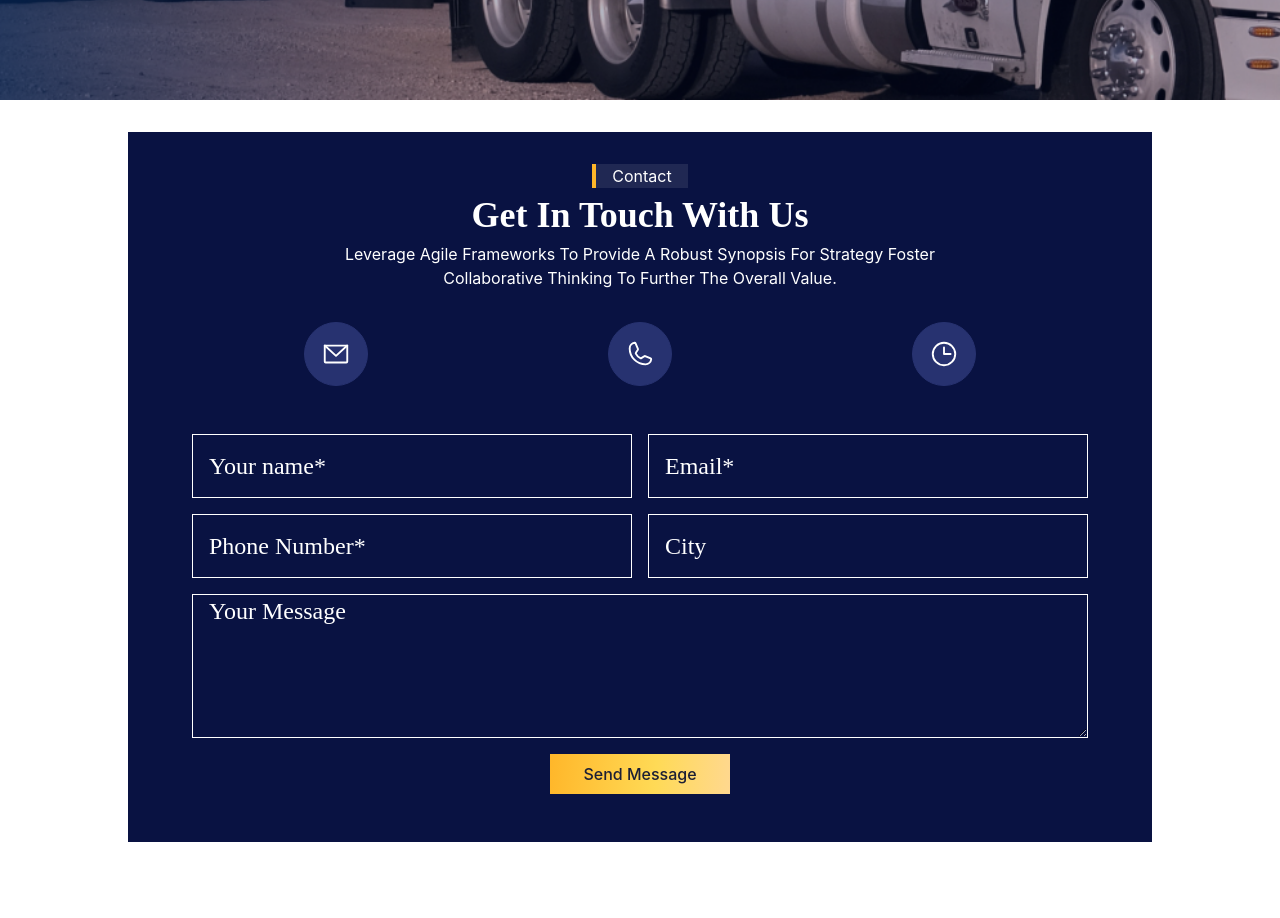
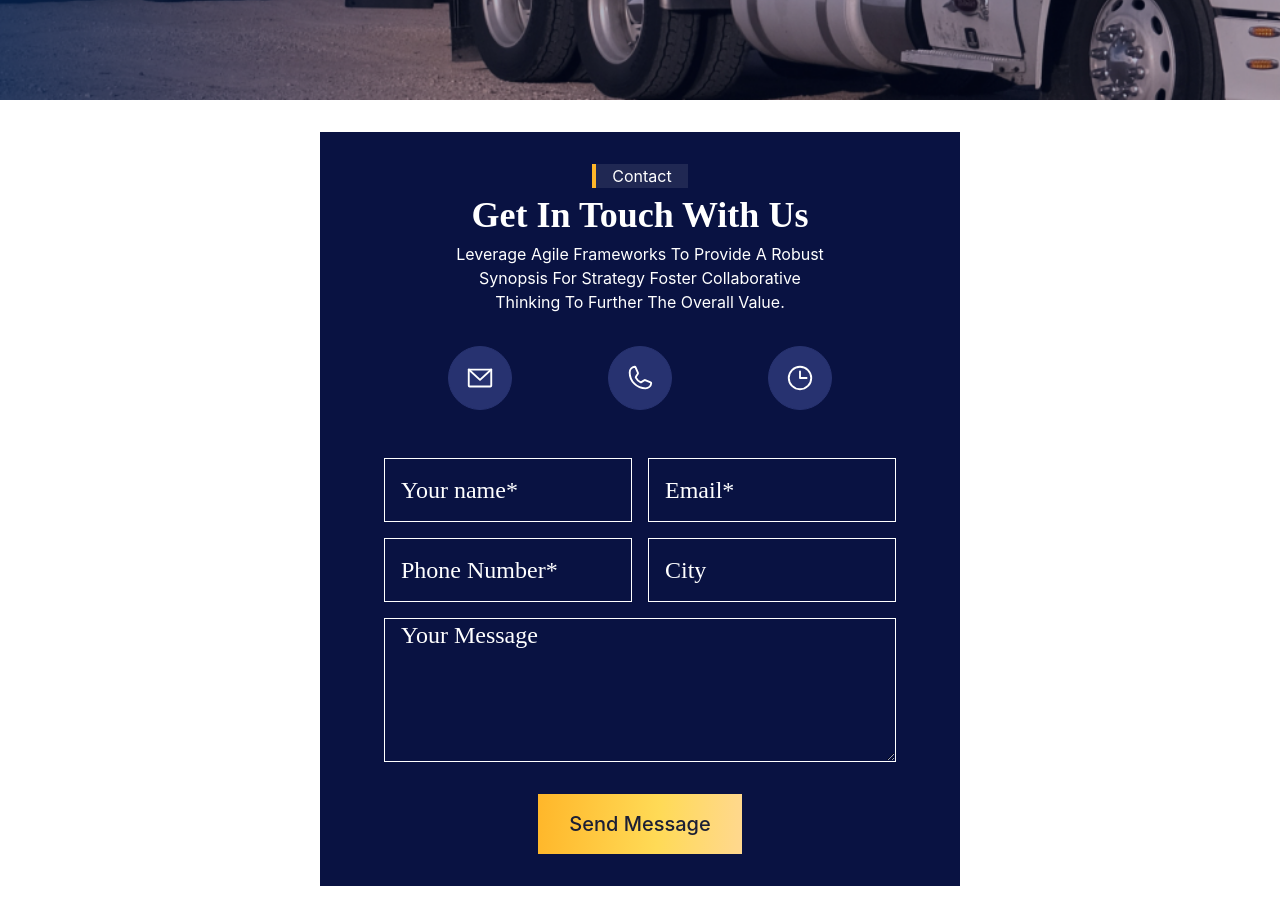
Before and after one commit to smartcollins/logistics, a React (Create React App) app: page /contact in a window 1280 px wide. Shown: the part 540-1458 px from the top of the page. Before the commit the page ends 1414 px from the top, so only its background shows below. Built offline with nearby package versions, Linux system fonts and the light colour scheme.

Commit message:
adjusted sizes

```diff
--- a/src/pages/Contact.jsx
+++ b/src/pages/Contact.jsx
@@ -8,7 +8,7 @@ const Contact = ()=>{
     return(
         <div className=' capitalize text-white'>
             <div>{banner.slice(9, 10).map((item, idx) => <Banner key={idx} {...item} />)}</div>
-            <div style={{background: color.blueBg}} className=' w-4/5 mx-auto my-8 py-8 px-16'>
+            <div style={{background: color.blueBg}} className=' w-2/4 mx-auto my-8 py-8 px-16'>
                 <div className='mx-auto w-fit text-center'>
                     <p style={{ borderLeft: `4px solid ${color.grdt}` }} className=' bg-[#e8e8e8]/10 w-fit px-4 mx-auto'>contact</p>
                     <p className='font-[Rubik] font-bold text-4xl/normal'>get in touch with us</p>
@@ -30,7 +30,7 @@ const Contact = ()=>{
                     {/* <input className='bg-red-300 w-full col-span-2 row-span-2'/> */}
                 </div>
 
-                <button style={{ color: color.darkTxt,background: `linear-gradient(94.06deg, ${color.grdt} -1.21%, ${color.grdt2} 58.66%, ${color.grdt3} 116.84%)` }} className=' py-2 font-medium capitalize text-center w-1/5 my-4'>send message</button>
+                <button style={{ color: color.darkTxt,background: `linear-gradient(94.06deg, ${color.grdt} -1.21%, ${color.grdt2} 58.66%, ${color.grdt3} 116.84%)` }} className=' py-4 font-medium text-xl capitalize text-center w-2/5 mt-8'>send message</button>
                 </div>
             </div>
         </div>
```
